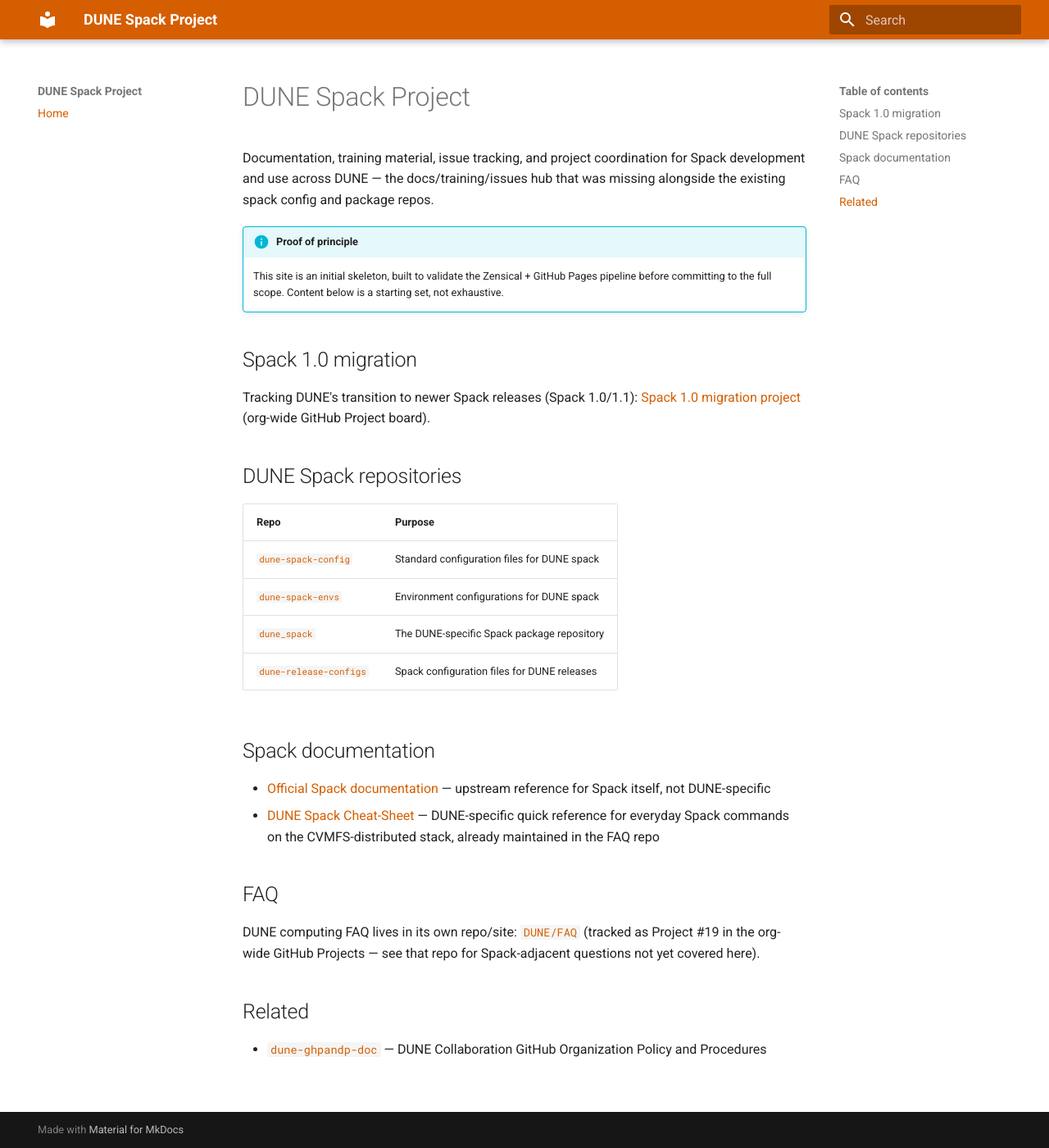
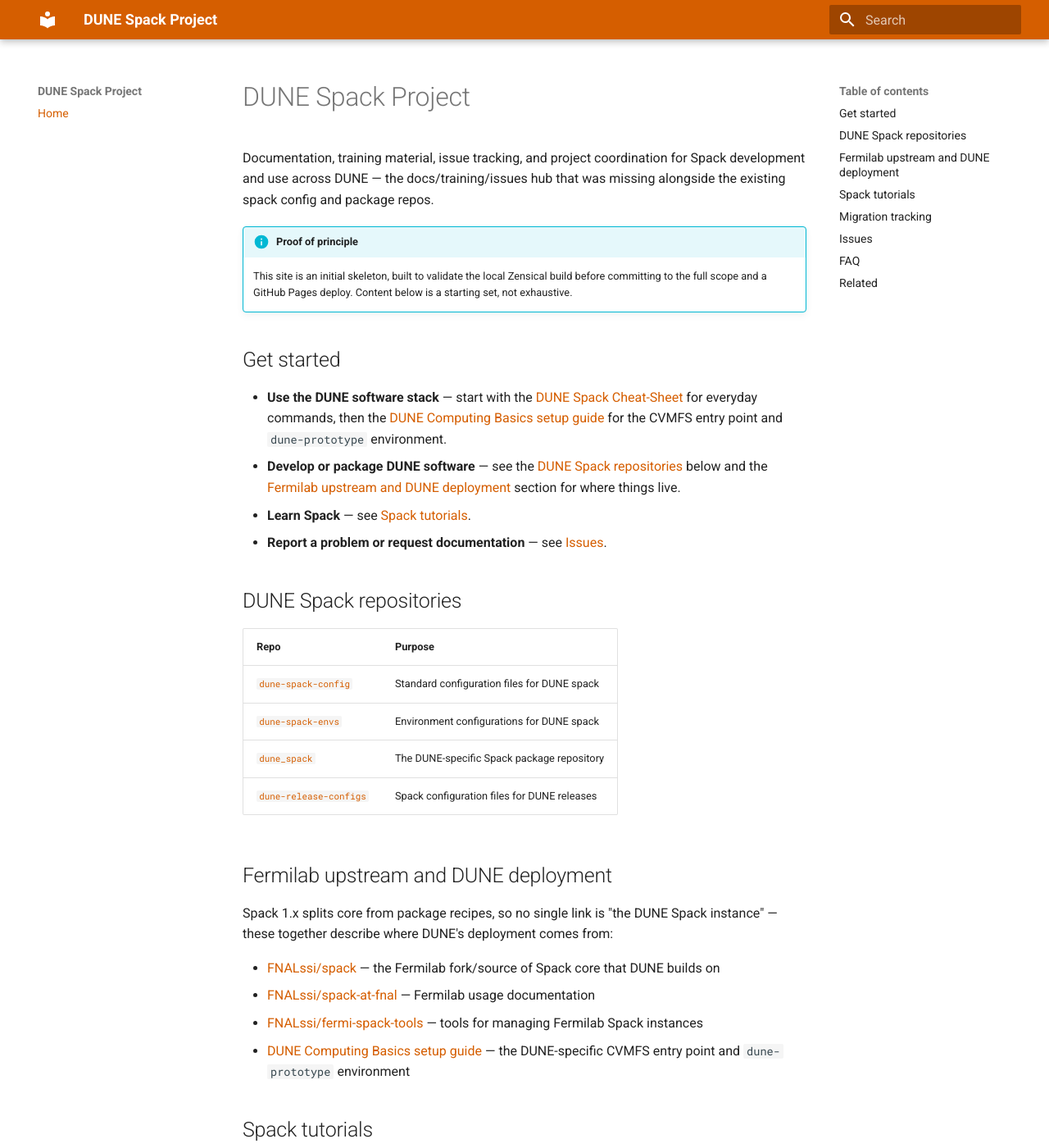
Before and after one commit to DUNE/dune-spack-project, an MkDocs documentation site: the page built from docs/index.md, in a window 1280 px wide and 1400 px high. Shown: the whole window at 82% size. Built offline with MkDocs 1.6.1 and Material for MkDocs 9.7.7, drawn with Linux system fonts in a browser that asks for light colours; some of the changed text lies outside the part shown.

Commit message:
Fix landing page and build configuration issues
A review pass surfaced a duplicated browser title (missing front
matter), an empty sitemap (missing site_url), a landing page claim that
the GitHub Pages pipeline was validated when only the local build had
run, and a README pointing at local development-environment notes
rather than portable setup instructions.

- mkdocs.yml: add site_url
- docs/index.md: add title front matter, restructure around audience
  paths, correct the pipeline-validated overclaim, resolve two open
  content gaps (Fermilab upstream links, curated Spack tutorial list
  by audience)
- pyproject.toml: mark as a non-installable project (tool.uv.package = false)
- README.md: portable uv sync/run instructions with --locked, keep the
  outside-repo venv convention as a general option rather than a
  specific local path
- .gitignore: add .venv/ as a defensive default

```diff
--- a/docs/index.md
+++ b/docs/index.md
@@ -5,15 +9,16 @@ Spack development and use across DUNE — the docs/training/issues hub that was
 missing alongside the existing spack config and package repos.
 
 !!! info "Proof of principle"
-    This site is an initial skeleton, built to validate the Zensical +
-    GitHub Pages pipeline before committing to the full scope. Content below
+    This site is an initial skeleton, built to validate the local Zensical build
+    before committing to the full scope and a GitHub Pages deploy. Content below
     is a starting set, not exhaustive.
 
-## Spack 1.0 migration
+## Get started
 
-Tracking DUNE's transition to newer Spack releases (Spack 1.0/1.1):
-[Spack 1.0 migration project](https://github.com/orgs/DUNE/projects/23)
-(org-wide GitHub Project board).
+- **Use the DUNE software stack** — start with the [DUNE Spack Cheat-Sheet](https://dune.github.io/FAQ/Spack) for everyday commands, then the [DUNE Computing Basics setup guide](https://dune.github.io/computing-basics/setup.html) for the CVMFS entry point and `dune-prototype` environment.
+- **Develop or package DUNE software** — see the [DUNE Spack repositories](#dune-spack-repositories) below and the [Fermilab upstream and DUNE deployment](#fermilab-upstream-and-dune-deployment) section for where things live.
+- **Learn Spack** — see [Spack tutorials](#spack-tutorials).
+- **Report a problem or request documentation** — see [Issues](#issues).
 
 ## DUNE Spack repositories
 
@@ -24,10 +29,34 @@ Tracking DUNE's transition to newer Spack releases (Spack 1.0/1.1):
 | [`dune_spack`](https://github.com/DUNE/dune_spack) | The DUNE-specific Spack package repository |
 | [`dune-release-configs`](https://github.com/DUNE/dune-release-configs) | Spack configuration files for DUNE releases |
 
-## Spack documentation
+## Fermilab upstream and DUNE deployment
 
-- [Official Spack documentation](https://spack.readthedocs.io/) — upstream reference for Spack itself, not DUNE-specific
-- [DUNE Spack Cheat-Sheet](https://dune.github.io/FAQ/Spack) — DUNE-specific quick reference for everyday Spack commands on the CVMFS-distributed stack, already maintained in the FAQ repo
+Spack 1.x splits core from package recipes, so no single link is "the DUNE Spack instance" — these together describe where DUNE's deployment comes from:
+
+- [FNALssi/spack](https://github.com/FNALssi/spack) — the Fermilab fork/source of Spack core that DUNE builds on
+- [FNALssi/spack-at-fnal](https://github.com/FNALssi/spack-at-fnal) — Fermilab usage documentation
+- [FNALssi/fermi-spack-tools](https://github.com/FNALssi/fermi-spack-tools) — tools for managing Fermilab Spack instances
+- [DUNE Computing Basics setup guide](https://dune.github.io/computing-basics/setup.html) — the DUNE-specific CVMFS entry point and `dune-prototype` environment
+
+## Spack tutorials
+
+Curated by audience — for a DUNE training event, pin a tested tutorial edition and Spack version rather than linking `/latest/` directly.
+
+- [Spack 101](https://spack-tutorial.readthedocs.io/en/latest/) — general entry point, reusable training container
+- [Basic installation](https://spack-tutorial.readthedocs.io/en/latest/tutorial_basics.html) — new users
+- [Environments](https://spack-tutorial.readthedocs.io/en/latest/tutorial_environments.html) — most relevant to DUNE users
+- [Package creation](https://spack-tutorial.readthedocs.io/en/latest/tutorial_packaging.html) — DUNE package maintainers
+- [Stacks](https://spack-tutorial.readthedocs.io/en/latest/tutorial_stacks.html) — release/deployment maintainers
+
+## Migration tracking
+
+Tracking DUNE's transition to newer Spack releases (Spack 1.0/1.1):
+[Spack 1.0 migration project](https://github.com/orgs/DUNE/projects/23)
+(org-wide GitHub Project board).
+
+## Issues
+
+Not yet decided where DUNE Spack dev/use issues should be filed — new `dune-spack-project` Issues once this repo exists on GitHub, or one of the existing spack repos (`dune-spack-config`, `dune_spack`). This section will point to the chosen location once settled.
 
 ## FAQ
 
@@ -37,4 +66,5 @@ Spack-adjacent questions not yet covered here).
 
 ## Related
 
+- [Official Spack documentation](https://spack.readthedocs.io/) — upstream reference for Spack itself, not DUNE-specific
 - [`dune-ghpandp-doc`](https://github.com/DUNE/dune-ghpandp-doc) — DUNE Collaboration GitHub Organization Policy and Procedures
--- a/mkdocs.yml
+++ b/mkdocs.yml
@@ -1,5 +1,6 @@
 site_name: DUNE Spack Project
 site_description: Documentation, training, and issue tracking for DUNE Spack development and use
+site_url: https://dune.github.io/dune-spack-project/
 docs_dir: docs
 
 theme:
--- a/pyproject.toml
+++ b/pyproject.toml
@@ -6,3 +6,6 @@ requires-python = ">=3.10"
 dependencies = [
     "zensical",
 ]
+
+[tool.uv]
+package = false
```
Also changed, not shown: other parts of docs/index.md (+4 -0 lines), README.md (+9 -9 lines), 1 other file.
